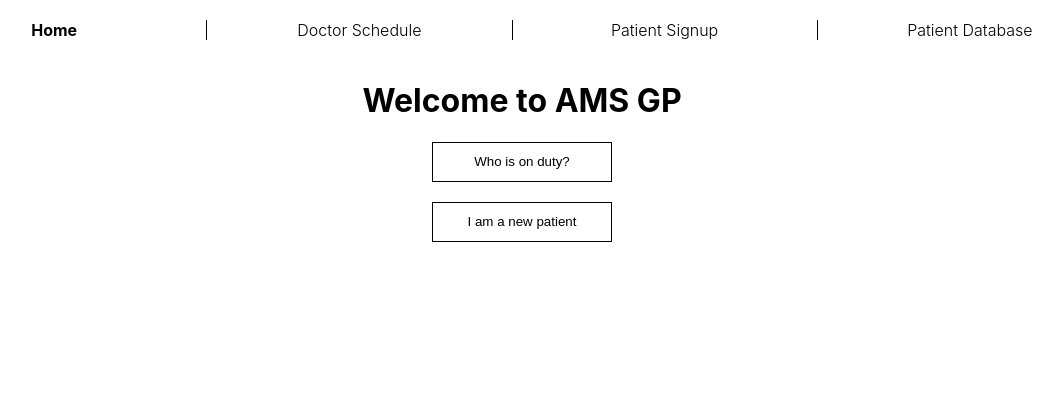
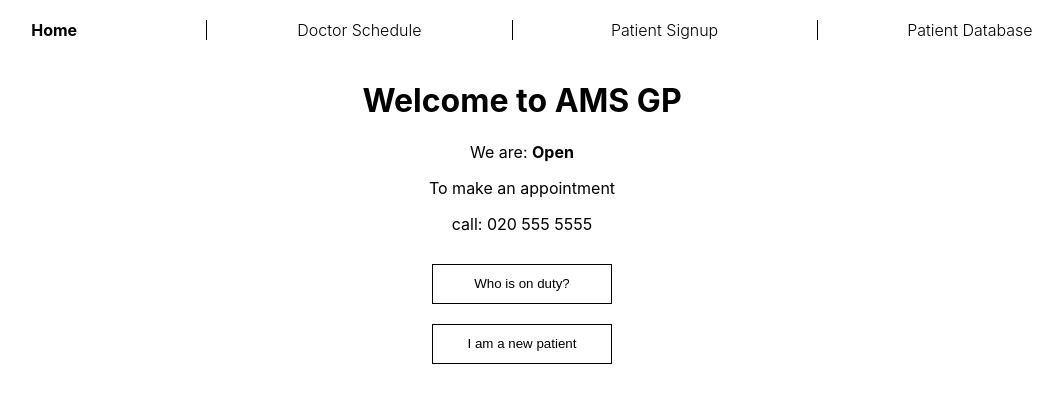
Before and after one commit to Codaisseur/amsterdam-gp-example, a React (Create React App) app: page / in a window 1280 px wide. Shown: the top 402 px of the page, without its empty margins (118-1181 px from the left). Built offline with nearby package versions, Linux system fonts and the light colour scheme.

Commit message:
Feature 2, contact and open/closed info

```diff
--- /dev/null
+++ b/src/components/OpenClose/index.js
@@ -0,0 +1,11 @@
+export const OpenClose = () => {
+  const currentHour = new Date().getHours();
+  const isOpen = 8 < currentHour && currentHour < 17;
+  return (
+    <div>
+      <p>We are: {isOpen ? <b>Open</b> : <b>Close</b>}</p>
+      <p>To make an appointment</p>
+      <p>call: 020 555 5555</p>
+    </div>
+  );
+};
--- a/src/components/index.js
+++ b/src/components/index.js
@@ -1 +1,2 @@
 export * from "./NavBar";
+export * from "./OpenClose";
--- a/src/pages/OnDuty/index.js
+++ b/src/pages/OnDuty/index.js
@@ -1,3 +1,10 @@
+import { OpenClose } from "../../components";
+
 export const OnDuty = () => {
-  return <div>OnDuty</div>;
+  return (
+    <div>
+      <h1>Who is on duty?</h1>
+      <OpenClose />
+    </div>
+  );
 };
--- a/src/pages/Welcome/index.js
+++ b/src/pages/Welcome/index.js
@@ -1,11 +1,12 @@
 import { Link } from "react-router-dom";
+import { OpenClose } from "../../components";
 import "./styles.css";
 
 export const Welcome = () => {
   return (
     <div>
       <h1>Welcome to AMS GP</h1>
-      <div></div>
+      <OpenClose />
       <div className='button-container'>
         <Link to='/onduty' className='link'>
           <button className='button'>Who is on duty?</button>
--- a/src/pages/Welcome/styles.css
+++ b/src/pages/Welcome/styles.css
@@ -1,4 +1,5 @@
 .button-container {
+  margin-top: 30px;
   display: flex;
   flex-direction: column;
   align-items: center;
```
